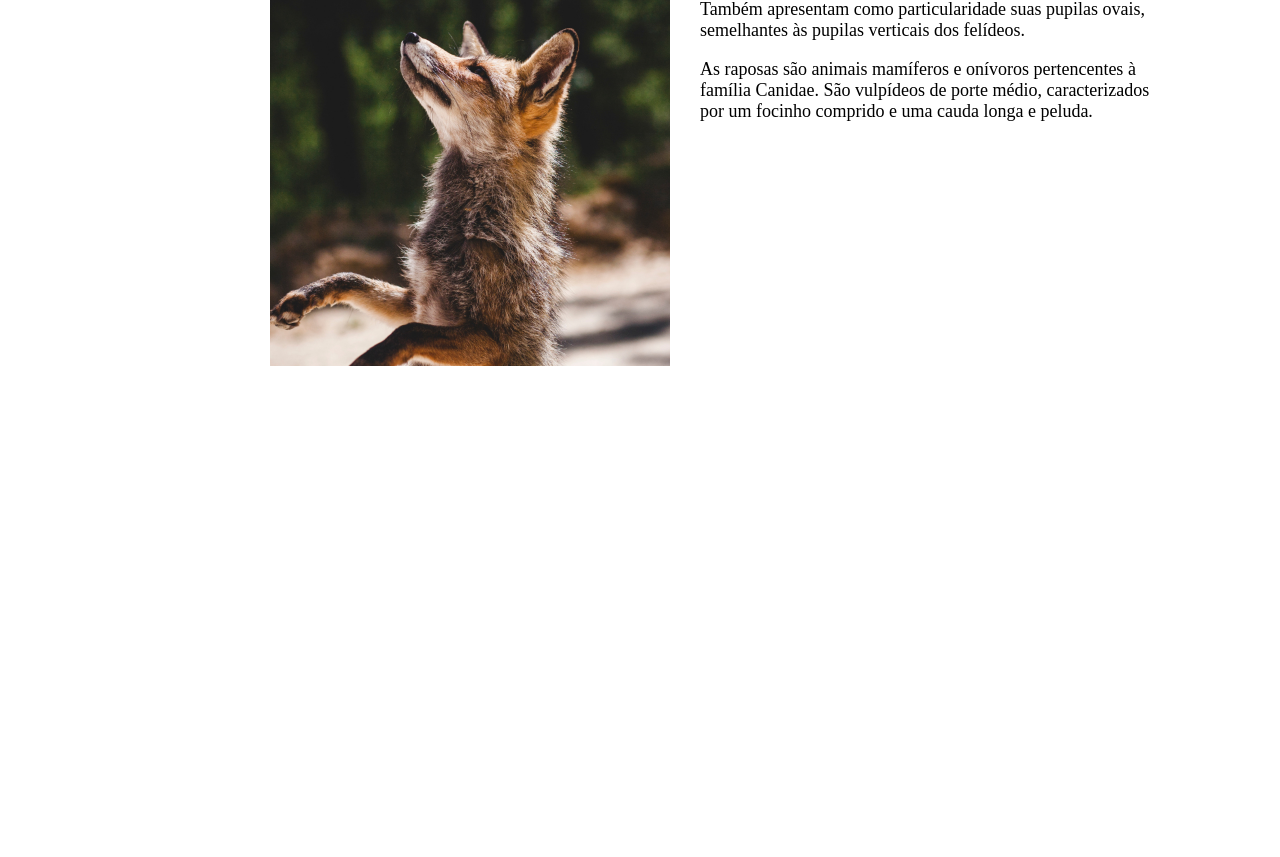
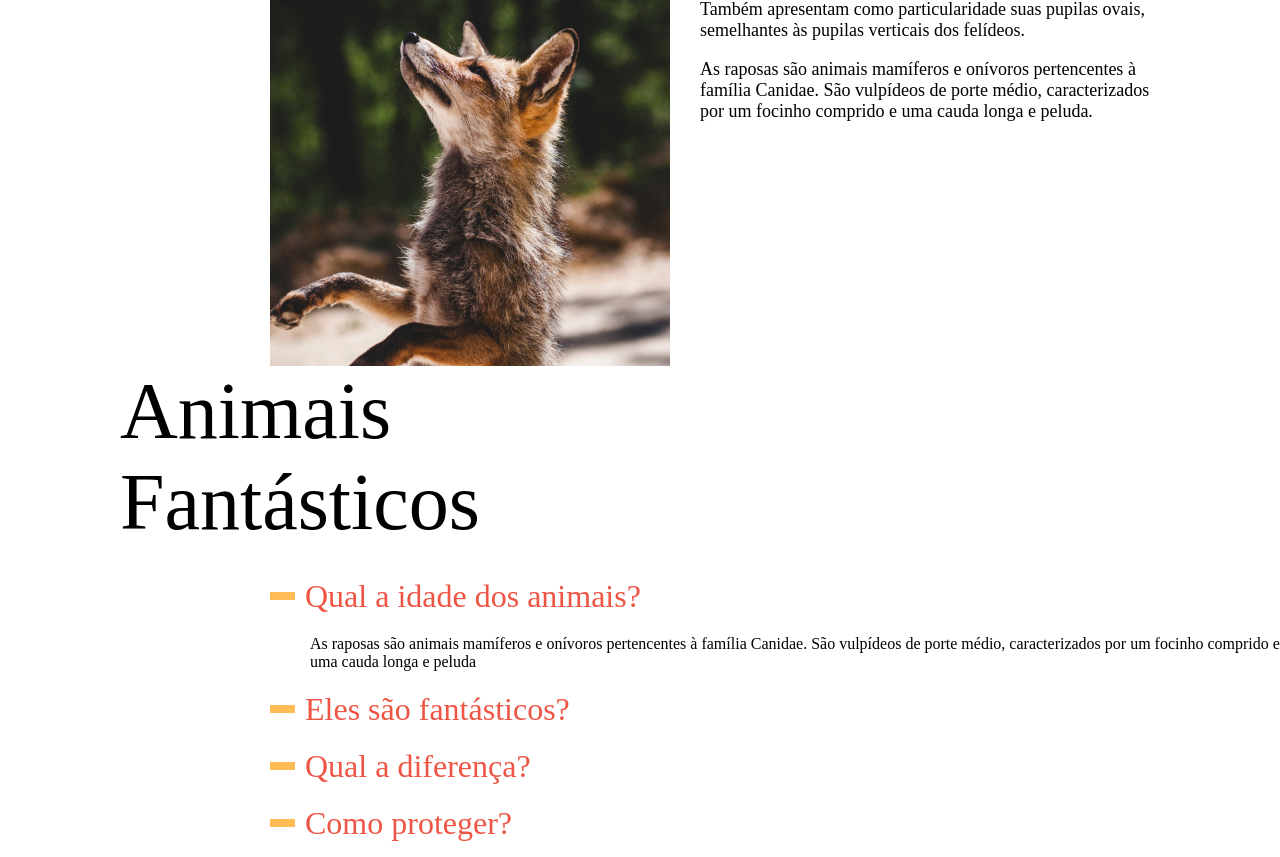
Before and after one commit to RafaSilvaVVS/Animais-Fantasticos, a React (Vite) app: page / in a window 1280 px wide. Shown: the part 500-1357 px from the top of the page. Before the commit the page ends 866 px from the top, so only its background shows below. Built offline with nearby package versions, Linux system fonts and the light colour scheme.

Commit message:
Faq concluida

```diff
--- a/src/features/Animais.jsx
+++ b/src/features/Animais.jsx
@@ -9,7 +9,6 @@ const Animais = () => {
   function useClickImg(index) {
     setindexClicado(index);
   }
-  console.log(indexClicado);
   return (
     <>
       <main className="gridAnimais">
--- /dev/null
+++ b/src/features/Faq/Faq.css
@@ -0,0 +1,28 @@
+.gridFaq{
+  grid-column: 4 / -1;
+}
+
+.listaDefinicao dt{
+  color: #e54;
+  font-size: 2rem;
+  margin-bottom: 15px;
+  margin-top: 20px;
+  display: flex;
+  align-items: center;
+  gap: 10px;
+}
+
+.listaDefinicao dd{
+margin: 20px 0px;
+}
+.listaDefinicao dt::before{
+  content: '';
+  background-color: #fb5;
+  width: 25px;
+  height: 8px;
+  display: inline-block;
+}
+
+.listaDefinicao dd{
+  margin-left: 40px;
+}
--- /dev/null
+++ b/src/features/Faq/Faq.jsx
@@ -0,0 +1,45 @@
+import React from 'react';
+import './Faq.css';
+import Titulo from '../../components/TituloPrincipal/Titulo';
+
+const Faq = () => {
+  const [ativo, setAtivo] = React.useState([true, false, false, false]);
+
+  function ativarLista(index) {
+    const novosItens = [...ativo];
+    novosItens[index] = !novosItens[index];
+    setAtivo(novosItens);
+  }
+
+  return (
+    <article className="gridFaq">
+      <Titulo />
+      <dl className="listaDefinicao">
+        <dt onClick={() => ativarLista(0)}>Qual a idade dos animais?</dt>
+        <dd style={{ display: ativo[0] === true ? 'block' : 'none' }}>
+          As raposas são animais mamíferos e onívoros pertencentes à família
+          Canidae. São vulpídeos de porte médio, caracterizados por um focinho
+          comprido e uma cauda longa e peluda
+        </dd>
+        <dt onClick={() => ativarLista(1)}>Eles são fantásticos?</dt>
+        <dd style={{ display: ativo[1] === true ? 'block' : 'none' }}>
+          Também apresentam como particularidade suas pupilas ovais, semelhantes
+          às pupilas verticais dos felídeos.
+        </dd>
+        <dt onClick={() => ativarLista(2)}>Qual a diferença?</dt>
+        <dd style={{ display: ativo[2] === true ? 'block' : 'none' }}>
+          As raposas são animais mamíferos e onívoros pertencentes à família
+          Canidae. São vulpídeos de porte médio, caracterizados por um focinho
+          comprido e uma cauda longa e peluda.
+        </dd>
+        <dt onClick={() => ativarLista(3)}>Como proteger?</dt>
+        <dd style={{ display: ativo[3] === true ? 'block' : 'none' }}>
+          Também apresentam como particularidade suas pupilas ovais, semelhantes
+          às pupilas verticais dos felídeos.
+        </dd>
+      </dl>
+    </article>
+  );
+};
+
+export default Faq;
--- a/src/pages/Home.jsx
+++ b/src/pages/Home.jsx
@@ -1,6 +1,7 @@
 import React from 'react';
 import Header from '../components/Header';
 import Animais from '../features/Animais';
+import Faq from '../features/Faq/Faq';
 import './Home.css';
 
 const Home = () => {
@@ -8,6 +9,7 @@ const Home = () => {
     <div className="gridHome">
       <Header />
       <Animais />
+      <Faq />
     </div>
   );
 };
```
